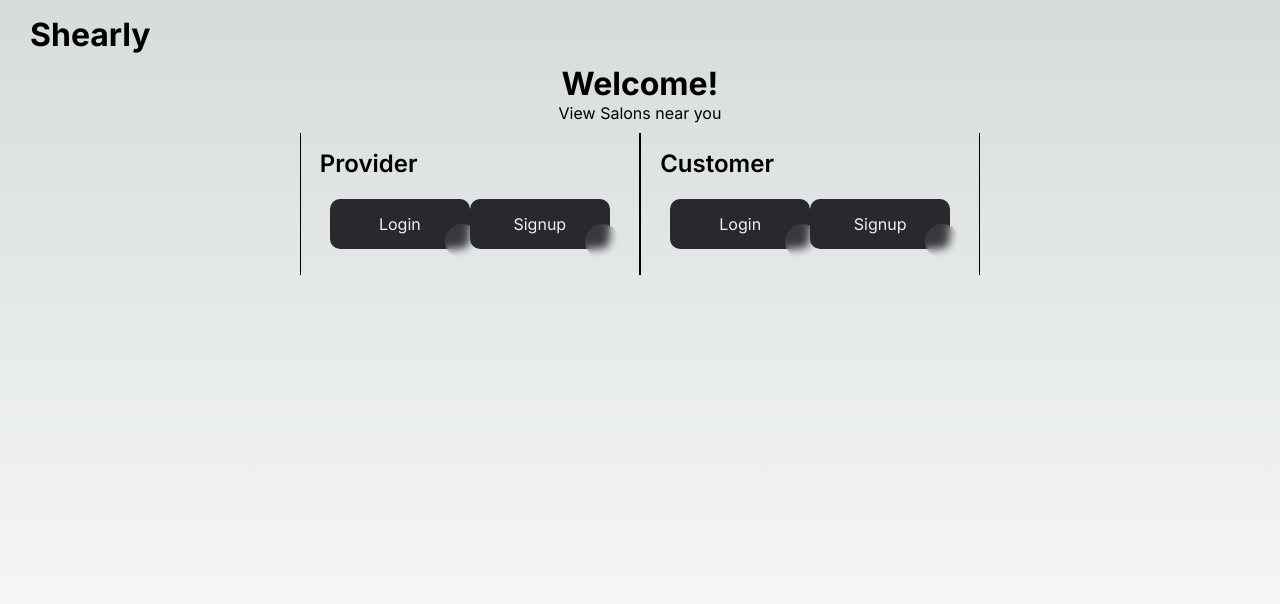
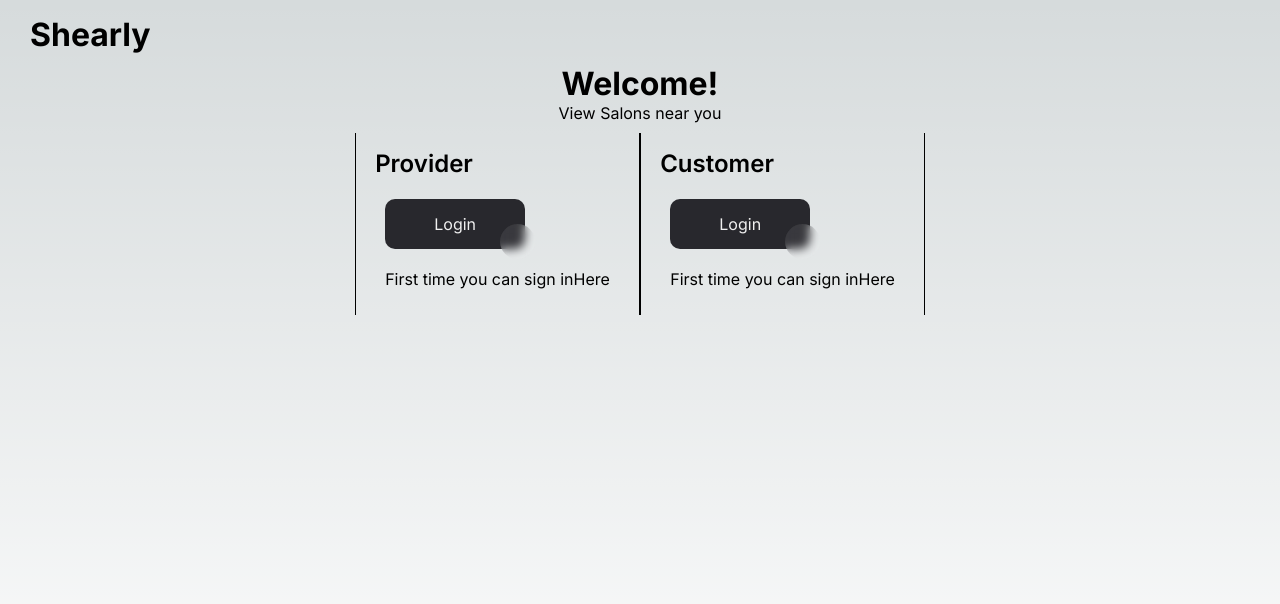
Before and after one commit to Dia-Dev-Design/shearly-next, a Next.js app: page / in a window 1280 px wide. Shown: the top 604 px of the page. Built offline with nearby package versions, Linux system fonts and the light colour scheme.

Commit message:
Changing the signup button

```diff
--- a/app/page.tsx
+++ b/app/page.tsx
@@ -1,5 +1,6 @@
 import Image from "next/image";
 import styles from "./page.module.css";
+import Link from 'next/link';
 
 export default function Home() {
   return (
@@ -107,7 +108,10 @@ export default function Home() {
             <h2> Provider</h2>
             <p>
               <button className={styles.button} role="button">Login</button>
-              <button className={styles.button} role="button">Signup</button>
+              {/* <button className={styles.button} role="button">Signup</button> */}
+            </p>
+            <p>
+              First time you can sign in <Link href="#"> Here </Link>
             </p>
           </a>
 
@@ -115,7 +119,10 @@ export default function Home() {
             <h2>Customer</h2>
             <p>
               <button className={styles.button} role="button">Login</button>
-              <button className={styles.button} role="button">Signup</button>
+              {/* <button className={styles.button} role="button">Signup</button>  */}
+            </p>
+            <p>
+              First time you can sign in <Link href="#"> Here </Link>
             </p>
           </a>
         </div>
```
